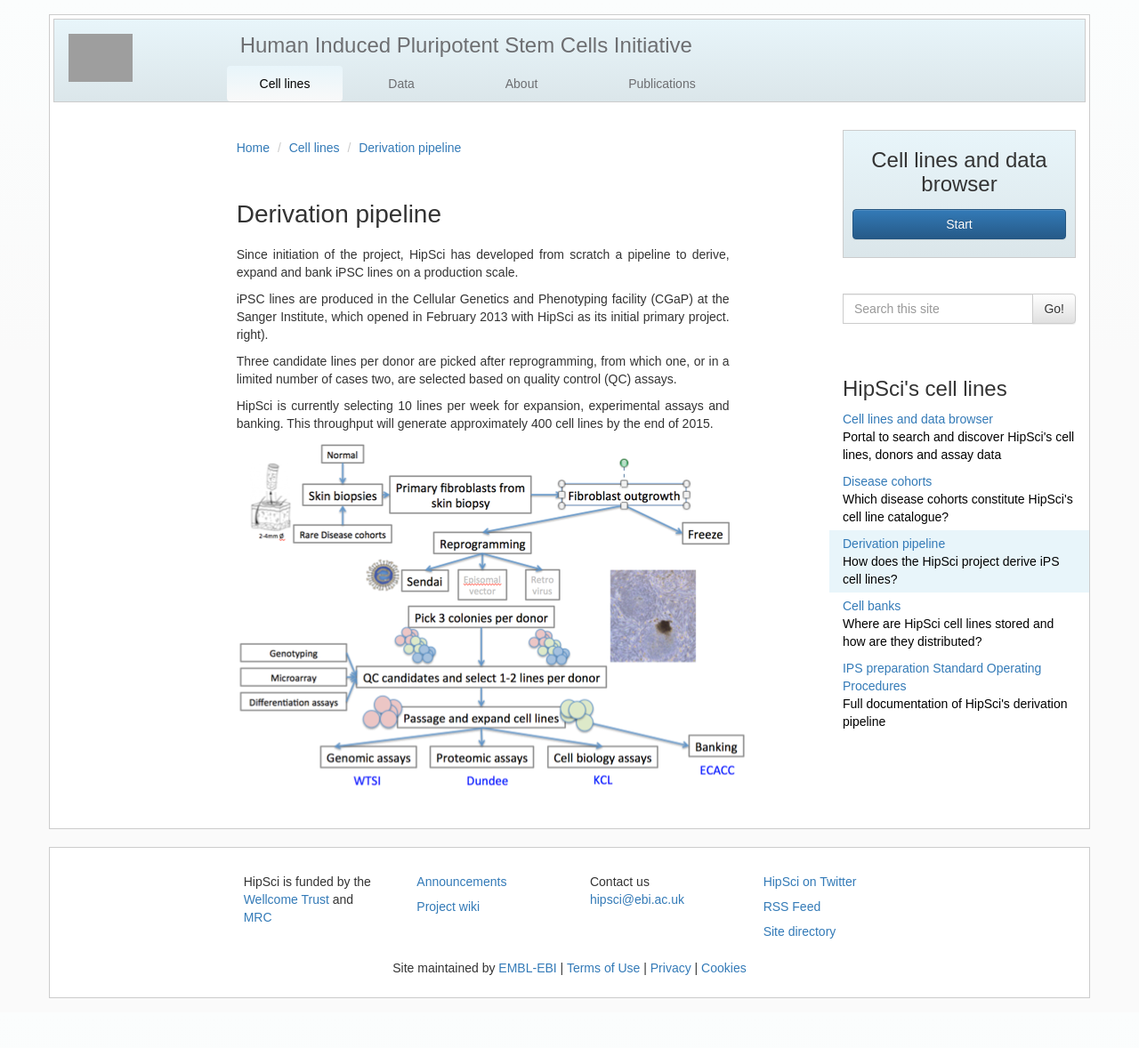
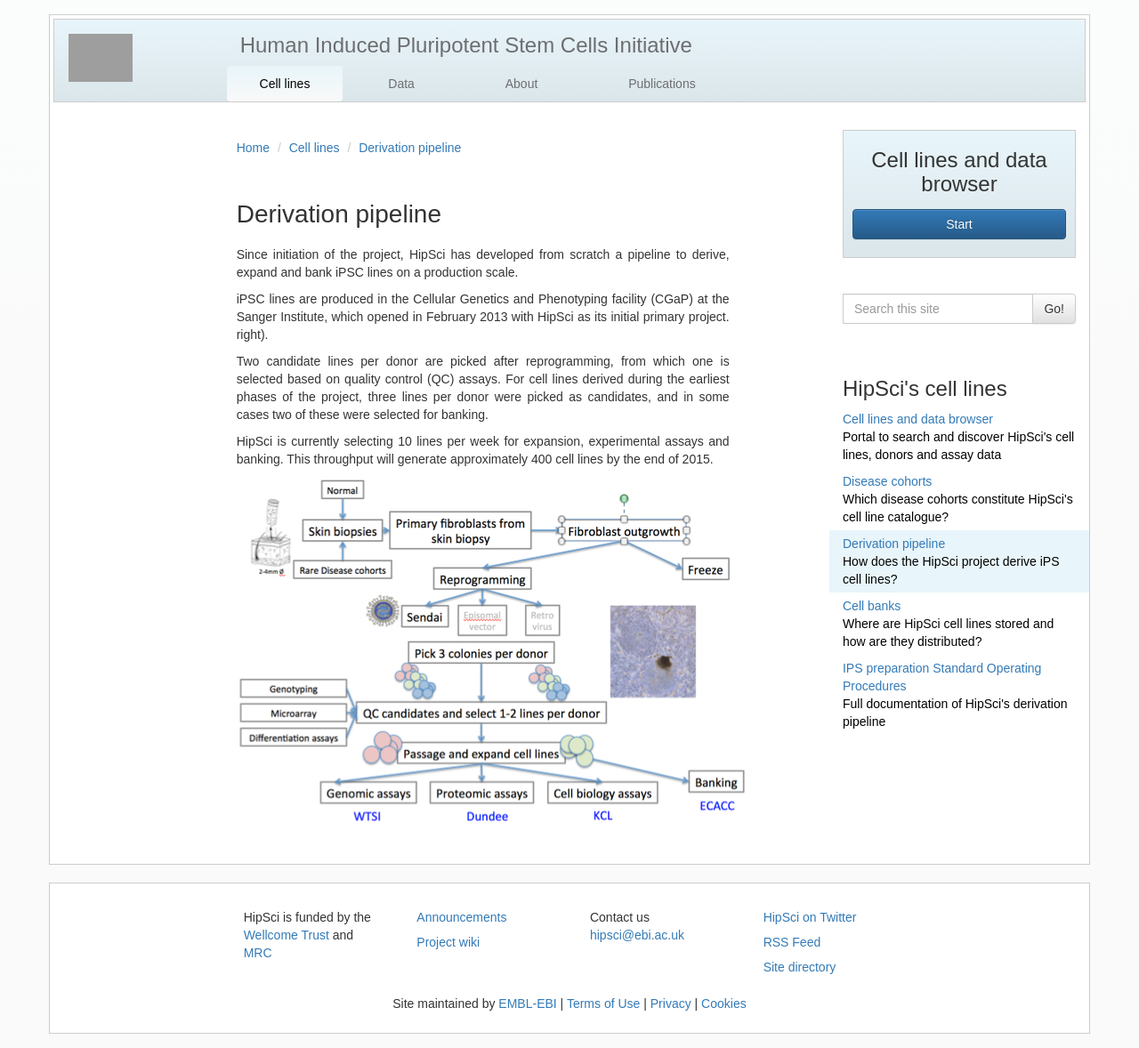
Before and after one commit to EMBL-EBI-GCA/gca_hipsci_website, a Jekyll site: the page built from cells/_posts/1111-11-11-derivation.md, in a window 1280 px wide. Shown: the whole page at 89% size. Built offline with Jekyll 4.4.1, drawn with Linux system fonts in a browser that asks for light colours; nearby versions of some CDN libraries; before the commit the page ends 1138 px from its top, so only the background shows below that; grey boxes are pictures that could not be loaded.

Commit message:
Updates to text based on Richard's review of the site

```diff
--- a/cells/_posts/1111-11-11-derivation.md
+++ b/cells/_posts/1111-11-11-derivation.md
@@ -15,9 +15,11 @@ Genetics and Phenotyping facility (CGaP) at the Sanger Institute, which opened
 in February 2013 with HipSci as its initial primary project.
 right).
 
-Three candidate lines per donor are picked
-after reprogramming, from which one, or in a limited number of cases two, are
-selected based on quality control (QC) assays.
+Two candidate lines per donor are picked
+after reprogramming, from which one is
+selected based on quality control (QC) assays. For cell lines derived during
+the earliest phases of the project, three lines per donor were picked as candidates,
+and in some cases two of these were selected for banking.
 
 HipSci is currently selecting
 10 lines per week for expansion, experimental assays and banking.
```
Also changed, not shown: _includes/about.md (+5 -5 lines), assay/_posts/1111-11-11-gexarray.md (+1 -1 lines), assay/_posts/1111-11-11-gtarray.md (+1 -1 lines), cells/_posts/1111-11-11-banks.md (+1 -1 lines).
